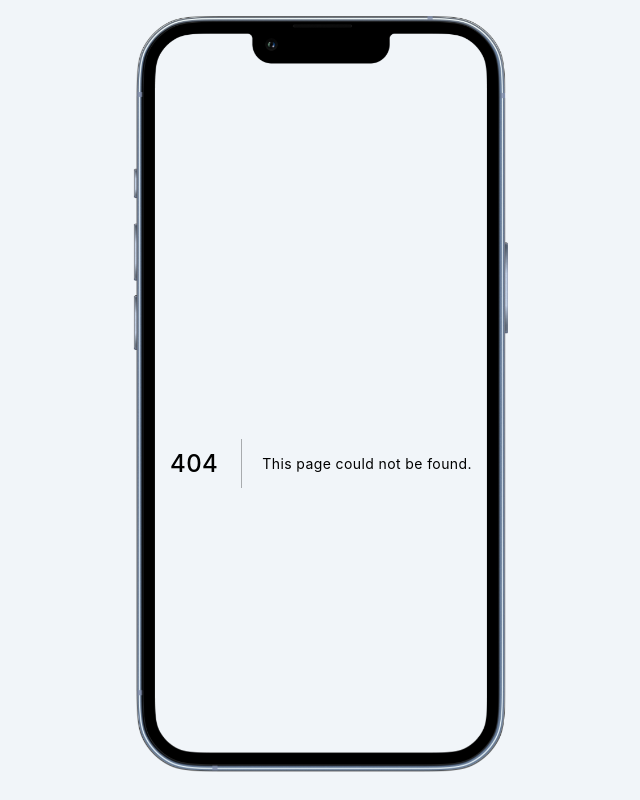
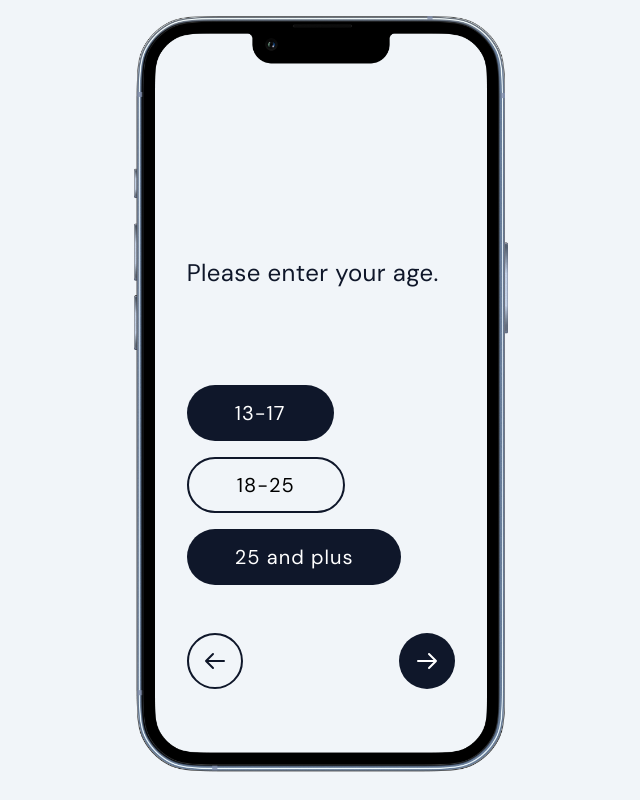
Before and after one commit to nrjdalal/pleh, a Next.js app: page /age in a window 1280 px wide. Before the commit this address had no page. Shown: the whole page, without its empty margins (319-959 px from the left). Built offline with nearby package versions, Linux system fonts and the light colour scheme.

Commit message:
Sat Jul  9 08:59:39 IST 2022

```diff
--- a/pages/auth.jsx
+++ b/pages/age.jsx
@@ -4,16 +4,23 @@ const Home = () => {
   return (
     <div className="relative h-full w-full bg-slate-100 ">
       <div className="absolute bottom-0 px-8 text-slate-900">
-        <h1 className="text-2xl">Please enter you number.</h1>
+        <h1 className="text-2xl">Please enter your age.</h1>
 
-        <h2 className="mt-2 text-2xl">This is so we can book appointments for you.</h2>
+        {/* <h2 className="mt-2 text-2xl">This is so we can book appointments for you.</h2> */}
 
-        <input
-          type="text"
-          name=""
-          className="mt-24 h-14 w-full rounded-full border-2 text-center font-mono text-3xl text-slate-700"
-          maxLength="10"
-        />
+        <div className="mt-24 flex flex-wrap gap-4">
+          <button className="h-14 cursor-pointer rounded-full bg-slate-900 px-12 text-xl tracking-wider text-white">
+            13-17
+          </button>
+
+          <button className="h-14 cursor-pointer rounded-full border-2 border-slate-900 bg-slate-100 px-12 text-xl tracking-wider text-black">
+            18-25
+          </button>
+
+          <button className="h-14 cursor-pointer rounded-full bg-slate-900 px-12 text-xl tracking-wider text-white">
+            25 and plus
+          </button>
+        </div>
 
         <div className="mb-16 mt-12 flex justify-between">
           <Link href="/">
@@ -31,7 +38,7 @@ const Home = () => {
             </button>
           </Link>
 
-          <Link href="/auth">
+          <Link href="/">
             <button className="flex h-14 w-14 items-center justify-center rounded-full bg-slate-900 text-xl tracking-wider text-white">
               <svg
                 xmlns="http://www.w3.org/2000/svg"
```
